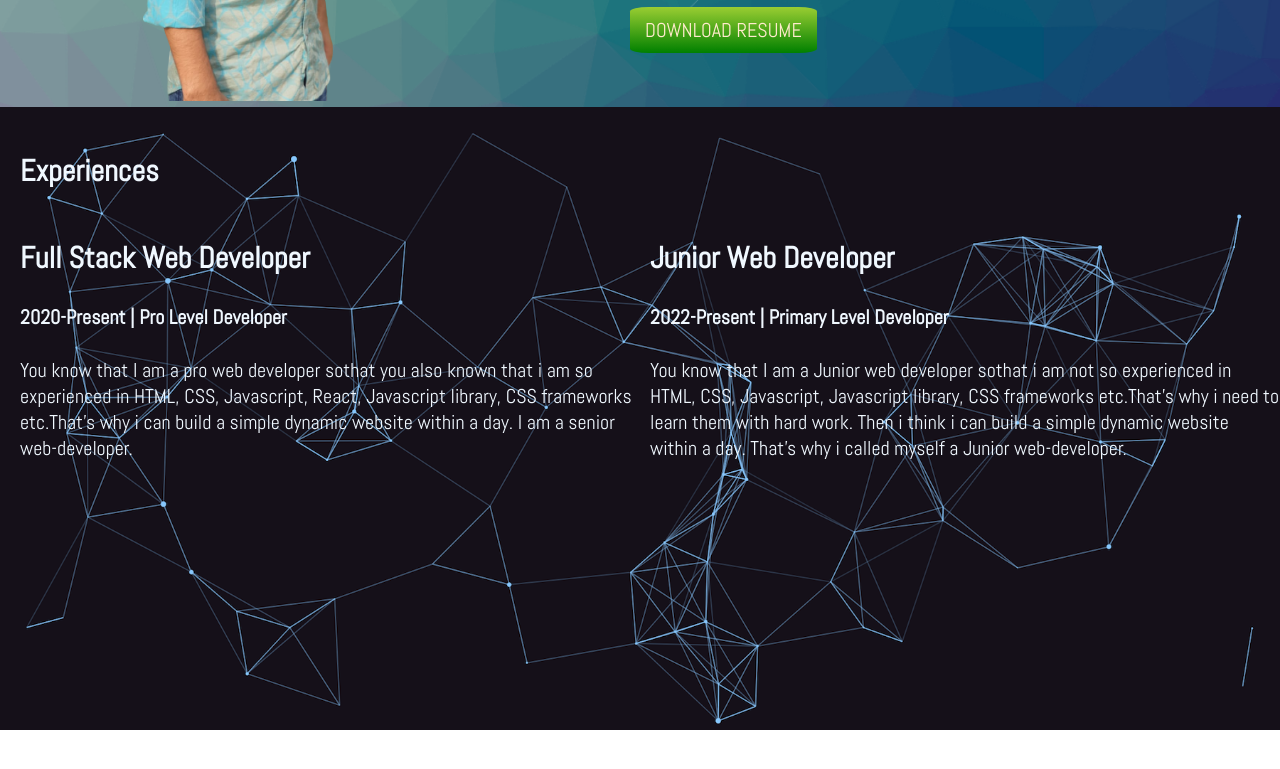
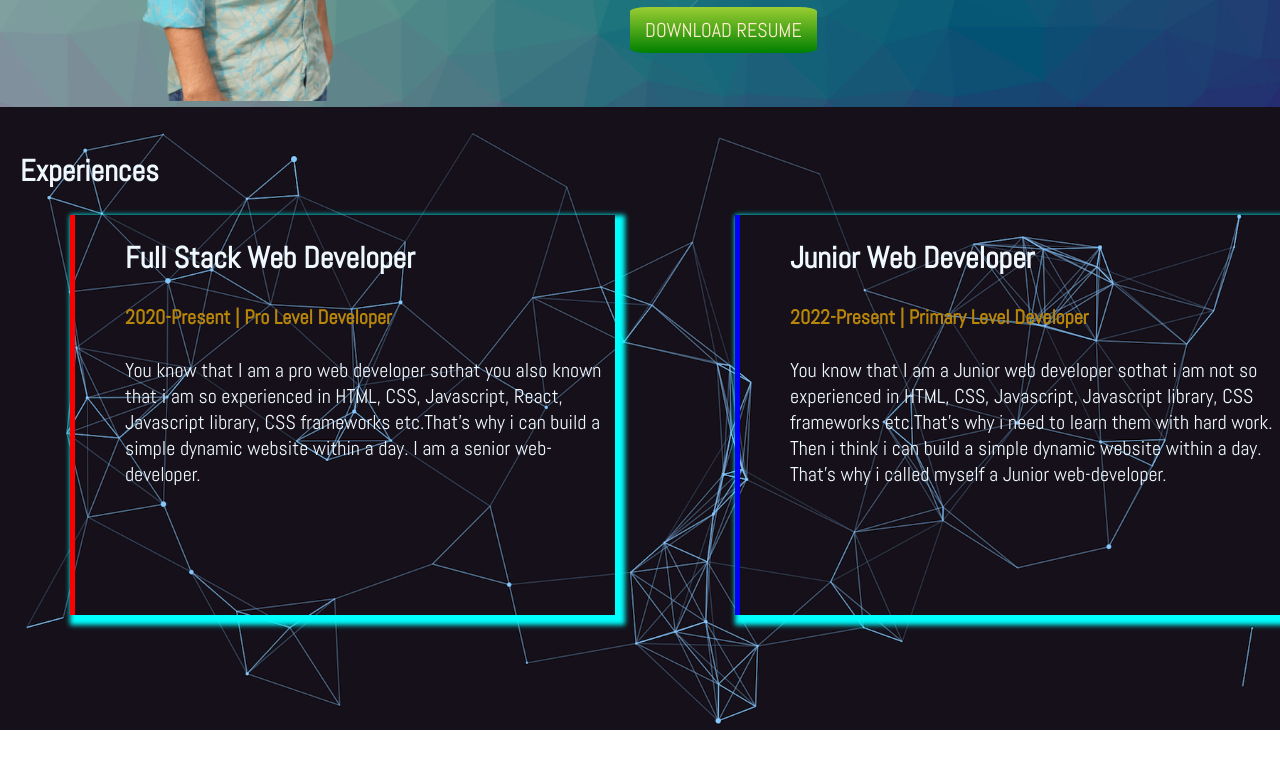
Before and after one commit to ShafinRME/Web-development-Module, a plain HTML site: page Module-4/index.html in a window 1280 px wide. Shown: the part 1057-1826 px from the top of the page. Drawn offline with Linux system fonts and the light colour scheme.

Commit message:
Third section is done

```diff
--- a/Module-4/style.css
+++ b/Module-4/style.css
@@ -71,10 +71,25 @@ body{
 }
 .third-section1{
     display: flex;
+
+
+}
+.third-section1 h4{
+    color: darkgoldenrod;
+}
+.third-section1 div{
+    box-shadow: 5px 5px 5px 5px cyan;
+    height: 400px;
+    width: 500px;
+    padding-left: 50px;
 }
 .t-left{
     width: 50%;
+    margin-left: 50px;
+    border-left: 5px solid red;
 }
 .t-right{
     width: 50%;
+    margin-left: 120px;
+    border-left: 5px solid blue
 }
```
